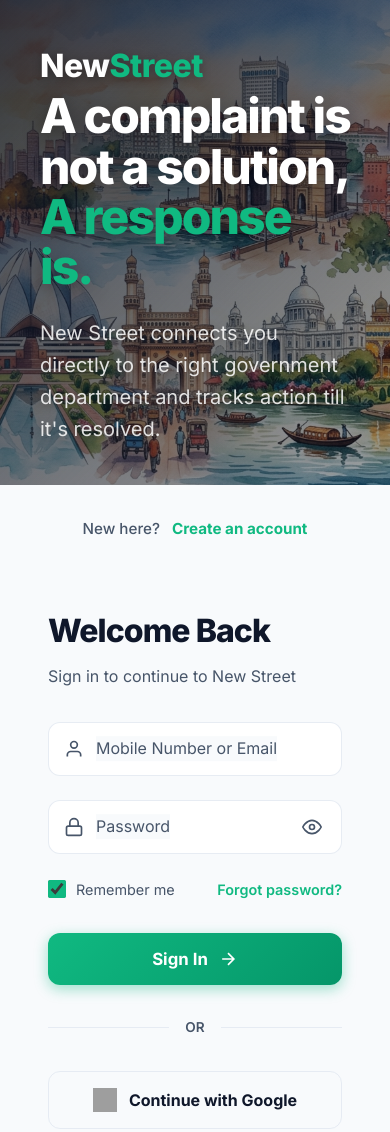
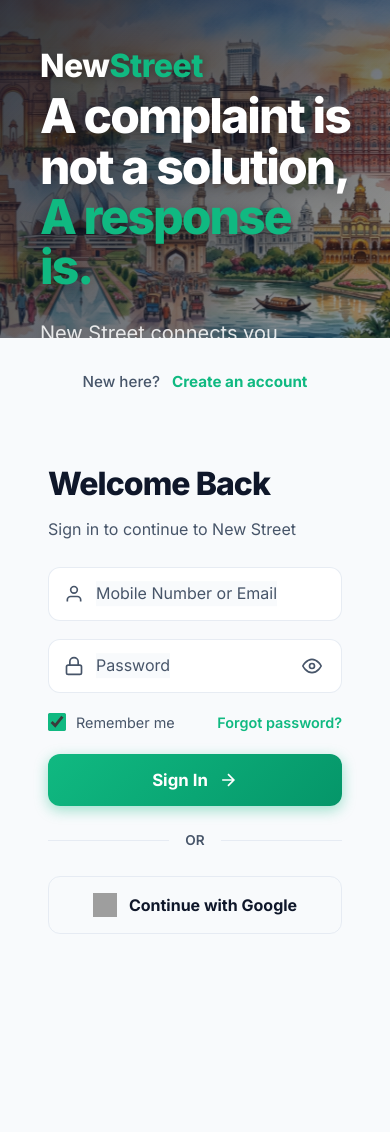
Before and after one commit to iakaditya/NewStreet, a plain HTML site: page login.html in a window 390 px wide. After the commit the page ends 1037 px from the top, so only its background shows below. Drawn offline with Linux system fonts and the light colour scheme; grey boxes are pictures that could not be loaded.

Commit message:
fix: auth card layout & remove hero location prompt
- Fix register/login card overflow: left panel sticky, right pane scrollable
- Tighten form spacing so full register form fits in viewport
- Remove 'Where are you located?' location card from hero section

```diff
--- a/register.css
+++ b/register.css
@@ -76,12 +76,16 @@
   display: flex;
   width: 100%;
   min-height: 100vh;
+  height: 100vh;
+  overflow: hidden;
 }
 
 /* ── LEFT PANE (BRANDING) ────────────────────────────────── */
 .auth-left {
   flex: 0 0 50%;
-  position: relative;
+  position: sticky;
+  top: 0;
+  height: 100vh;
   display: flex;
   flex-direction: column;
   overflow: hidden;
@@ -203,8 +207,11 @@
   display: flex;
   flex-direction: column;
   align-items: center;
-  justify-content: center;
+  justify-content: flex-start;
   padding: 40px;
+  overflow-y: auto;
+  height: 100vh;
+  box-sizing: border-box;
 }
 
 /* Top Right Nav */
@@ -238,7 +245,7 @@
   width: 100%;
   max-width: 480px;
   border-radius: 24px;
-  padding: 48px;
+  padding: 40px 48px;
   box-shadow: var(--auth-shadow-current);
   border: 1px solid var(--auth-border);
   position: relative;
@@ -246,11 +253,13 @@
   animation: scale-up 0.8s cubic-bezier(0.16, 1, 0.3, 1) forwards;
   opacity: 0;
   transform: translateY(20px) scale(0.95);
+  margin-top: 56px;
+  margin-bottom: 40px;
 }
 
 /* Form Header */
 .auth-header {
-  margin-bottom: 32px;
+  margin-bottom: 24px;
 }
 .auth-title {
   font-size: 2rem;
@@ -267,7 +276,7 @@
 /* Floating Label Form Group */
 .auth-form-group {
   position: relative;
-  margin-bottom: 24px;
+  margin-bottom: 18px;
 }
 .auth-input-icon {
   position: absolute;
@@ -397,7 +406,7 @@
   display: flex;
   justify-content: space-between;
   align-items: center;
-  margin-bottom: 32px;
+  margin-bottom: 20px;
 }
 .auth-checkbox-label {
   display: flex;
@@ -453,7 +462,7 @@
   display: flex;
   align-items: center;
   text-align: center;
-  margin: 32px 0;
+  margin: 24px 0;
   color: var(--auth-text-secondary);
   font-size: 0.85rem;
   font-weight: 600;
@@ -515,17 +524,25 @@
 }
 
 @media (max-width: 900px) {
-  .auth-container { flex-direction: column; }
+  .auth-container {
+    flex-direction: column;
+    height: auto;
+    overflow: visible;
+  }
 
   .auth-left {
     flex: none;
     min-height: 40vh;
+    height: 40vh;
+    position: relative;
   }
   .auth-left-content { padding: 40px; }
   .auth-trust-badge { display: none; }
 
   .auth-right {
     flex: 1;
+    height: auto;
+    overflow-y: visible;
     padding: 32px 24px;
     background: var(--auth-bg);
   }
@@ -541,6 +558,7 @@
     background: transparent;
     backdrop-filter: none;
     max-width: 100%;
+    margin-top: 0;
   }
   .auth-floating-label {
     background: var(--auth-bg) !important;
```
Also changed, not shown: index.html (+0 -12 lines), register.html (+1 -1 lines).
